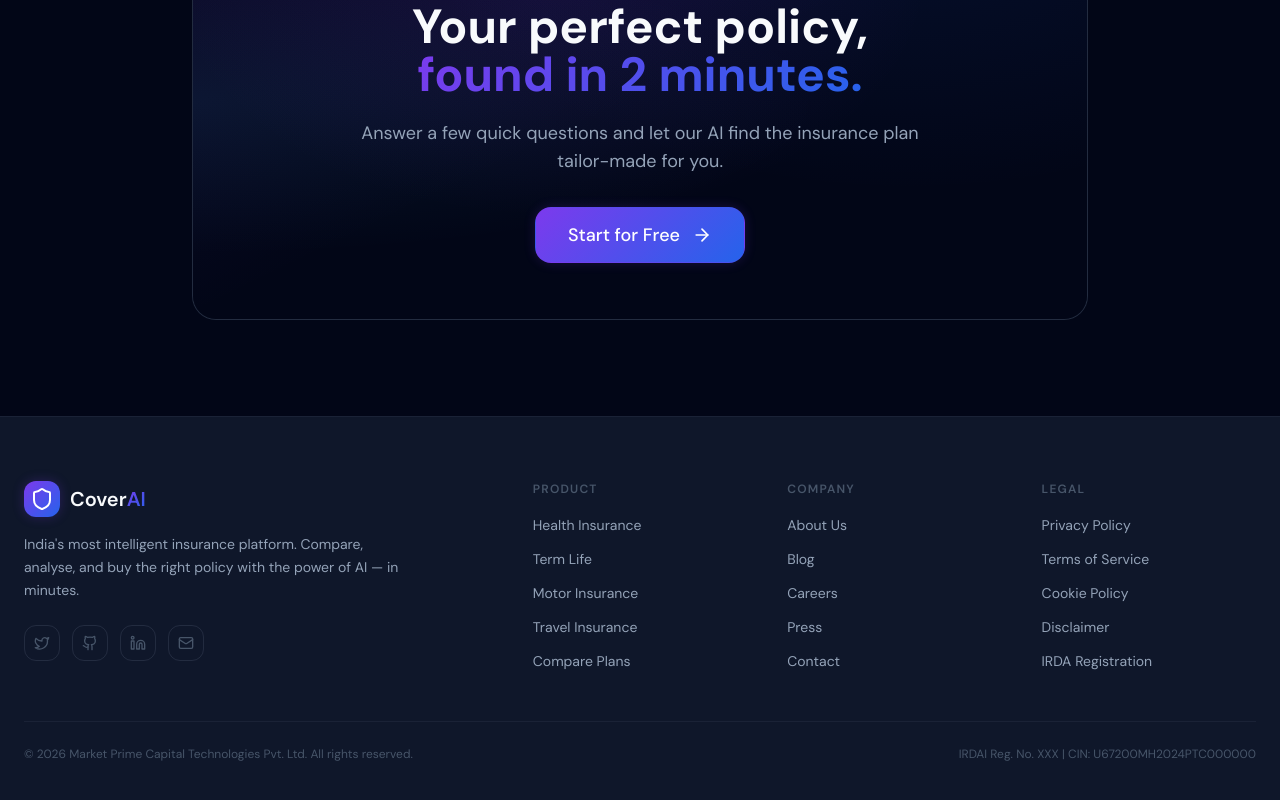
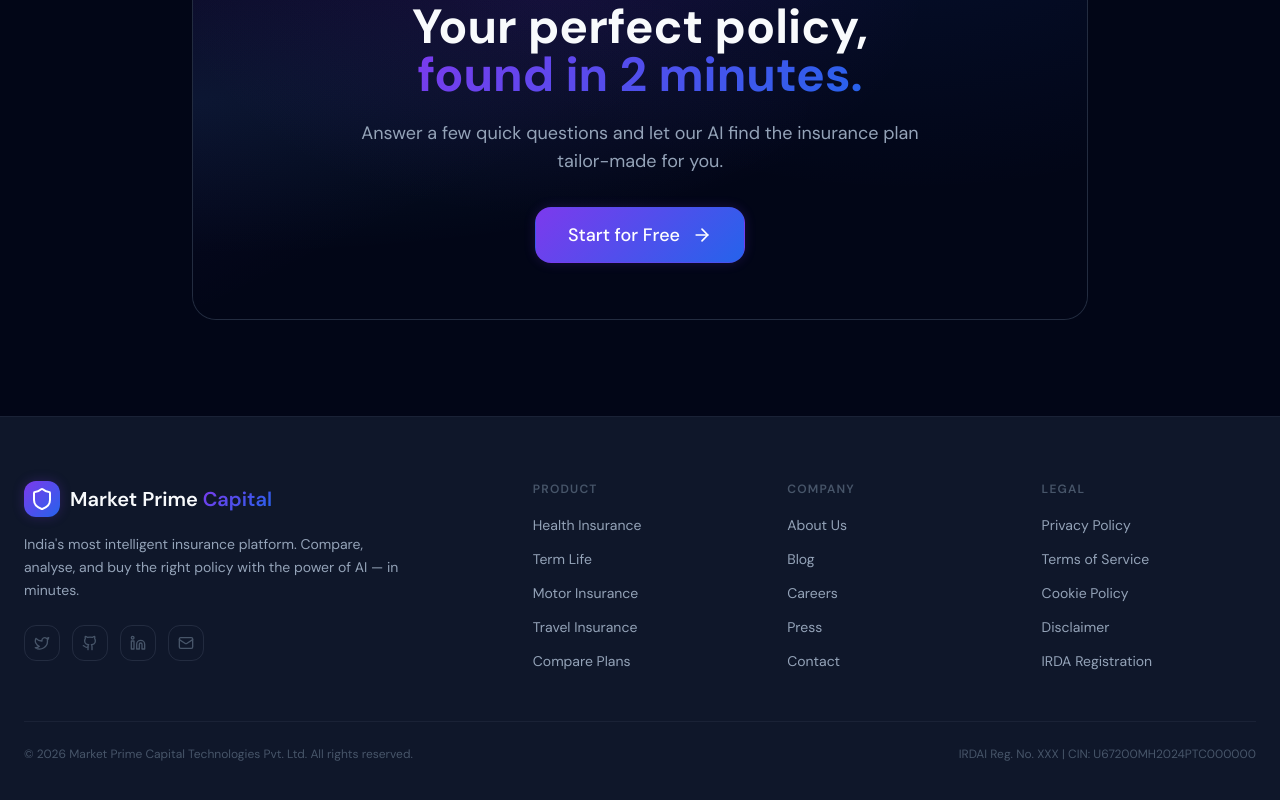
Before and after one commit to VickySwain/AI-Bazaar, a Next.js app in the folder frontend/: page / in a window 1280 px wide. Shown: the part 2451-3251 px from the top of the page. Built offline with nearby package versions, Linux system fonts and the light colour scheme; no server answers; a web font is replaced by a local one.

Commit message:
fix: Footer brand name CoverAI → Market Prime Capital

```diff
--- a/frontend/src/components/layout/Footer.tsx
+++ b/frontend/src/components/layout/Footer.tsx
@@ -37,7 +37,7 @@ export function Footer() {
                 <Shield className="w-4.5 h-4.5 text-white" />
               </div>
               <span className="font-display font-semibold text-xl text-tx-primary">
-                Cover<span className="text-gradient">AI</span>
+                Market Prime <span className="text-gradient">Capital</span>
               </span>
             </Link>
             <p className="text-sm text-tx-secondary leading-relaxed max-w-sm mb-6">
```
